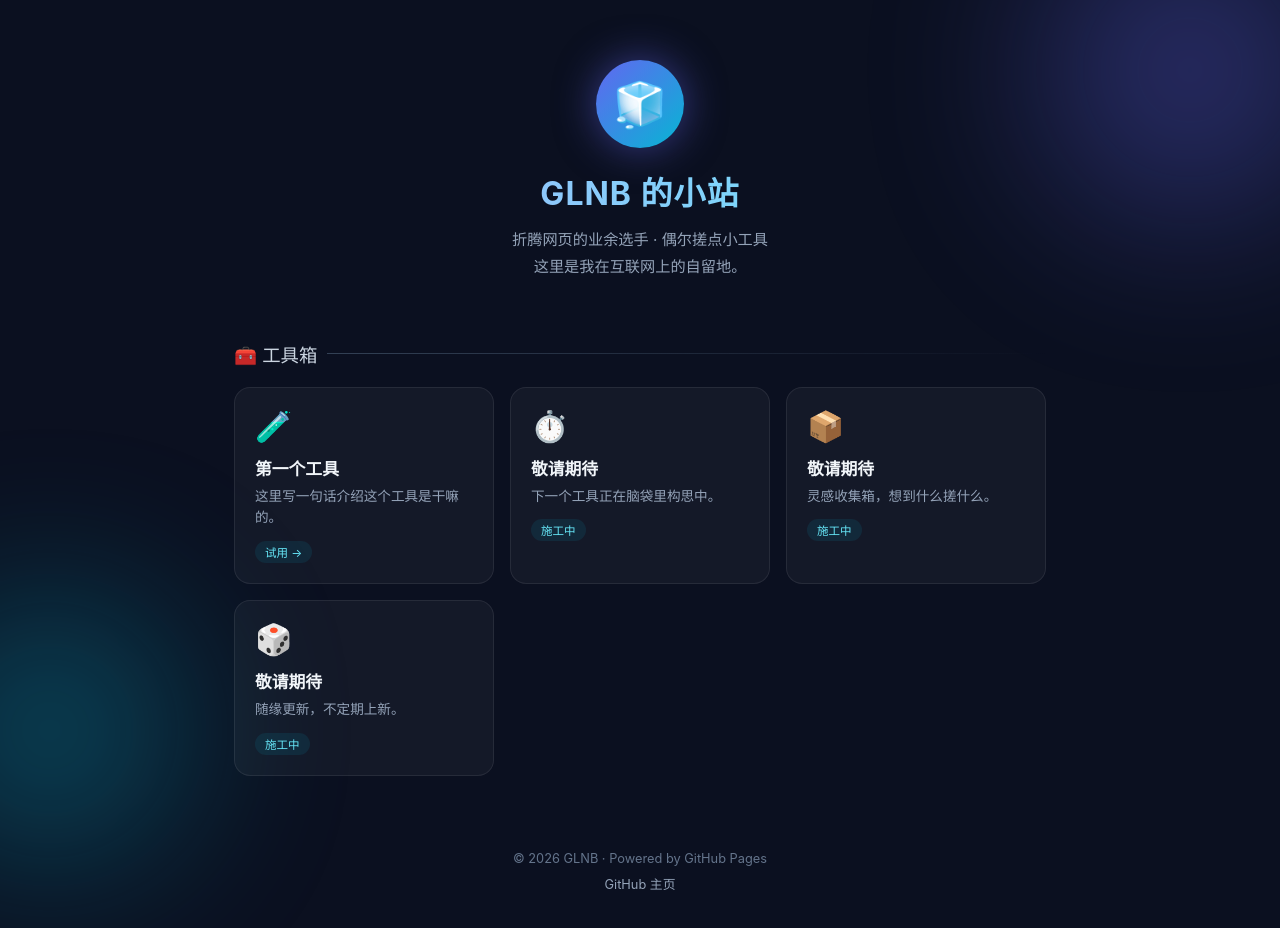
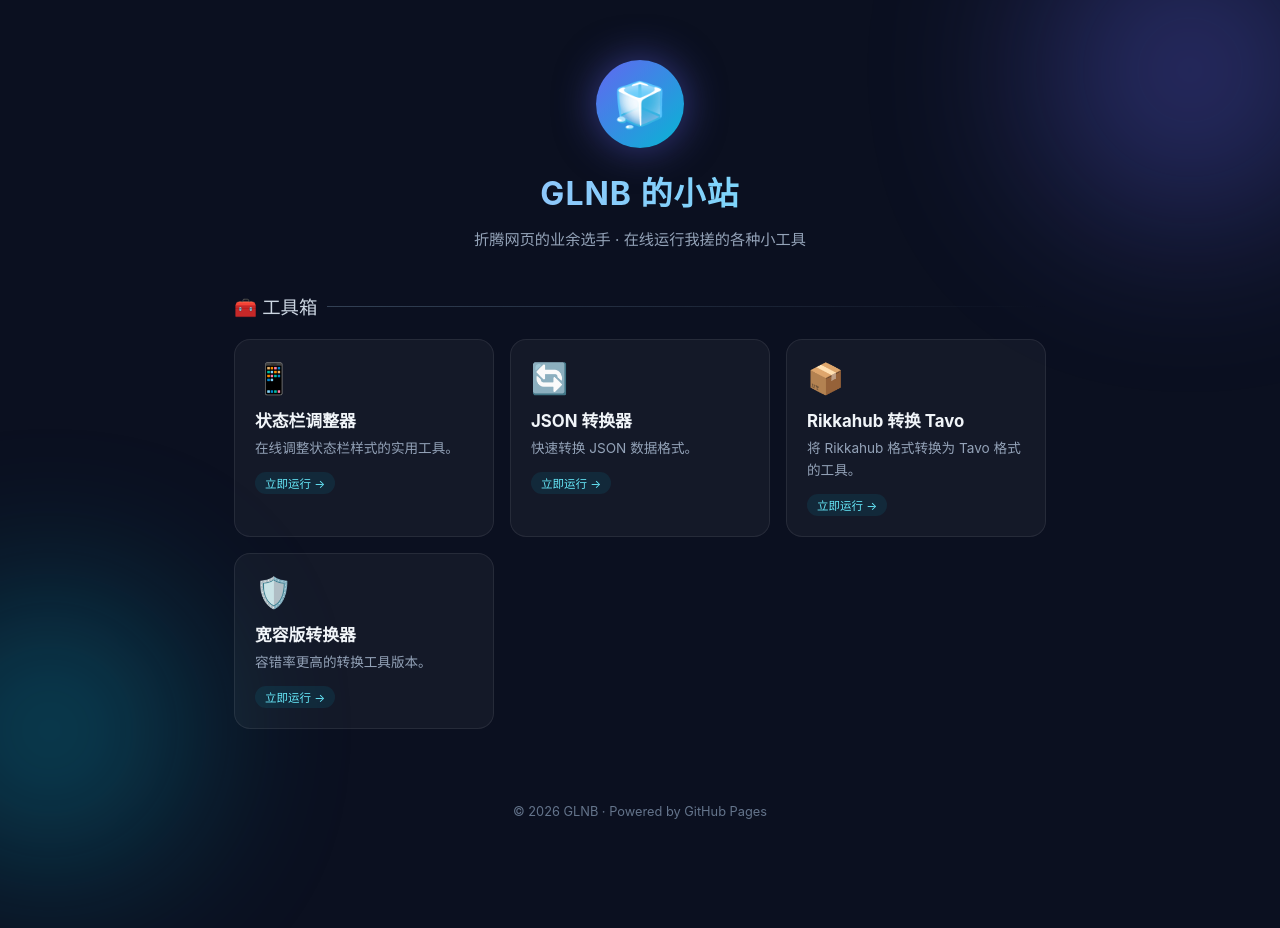
Before and after one commit to 8hkkhrkypf-lang/8hkkhrkypf-lang.github.io, a plain HTML site: page index.html in a window 1280 px wide. After the commit the page ends 864 px from the top, so only its background shows below. Drawn offline with Linux system fonts and the light colour scheme.

Commit message:
Update index.html

```diff
--- a/index.html
+++ b/index.html
@@ -6,141 +6,66 @@
 <title>GLNB 的小站</title>
 <style>
   * { margin: 0; padding: 0; box-sizing: border-box; }
-
-  body {
-    font-family: -apple-system, "PingFang SC", "Microsoft YaHei", sans-serif;
-    background: #0b1020;
-    color: #e2e8f0;
-    min-height: 100vh;
-    overflow-x: hidden;
-  }
-
-  /* 背景光斑装饰 */
-  .glow {
-    position: fixed; border-radius: 50%;
-    filter: blur(90px); opacity: .35; z-index: 0; pointer-events: none;
-  }
+  body { font-family: -apple-system, "PingFang SC", sans-serif; background: #0b1020; color: #e2e8f0; min-height: 100vh; }
+  .glow { position: fixed; border-radius: 50%; filter: blur(90px); opacity: .35; z-index: 0; pointer-events: none; }
   .glow1 { width: 300px; height: 300px; background: #6366f1; top: -80px; right: -60px; }
   .glow2 { width: 260px; height: 260px; background: #06b6d4; bottom: -60px; left: -80px; }
-
   .container { position: relative; z-index: 1; max-width: 860px; margin: 0 auto; padding: 60px 24px 40px; }
-
-  /* 头部 */
-  header { text-align: center; margin-bottom: 60px; animation: fadeUp .8s ease both; }
-  .avatar {
-    width: 88px; height: 88px; margin: 0 auto 20px;
-    border-radius: 50%; display: flex; align-items: center; justify-content: center;
-    font-size: 44px;
-    background: linear-gradient(135deg, #6366f1, #06b6d4);
-    box-shadow: 0 0 40px rgba(99, 102, 241, .5);
-  }
-  h1 {
-    font-size: 2rem; letter-spacing: 1px;
-    background: linear-gradient(90deg, #a5b4fc, #67e8f9);
-    -webkit-background-clip: text; background-clip: text; color: transparent;
-  }
+  header { text-align: center; margin-bottom: 40px; }
+  .avatar { width: 88px; height: 88px; margin: 0 auto 20px; border-radius: 50%; display: flex; align-items: center; justify-content: center; font-size: 44px; background: linear-gradient(135deg, #6366f1, #06b6d4); box-shadow: 0 0 40px rgba(99, 102, 241, .5); }
+  h1 { font-size: 2rem; letter-spacing: 1px; background: linear-gradient(90deg, #a5b4fc, #67e8f9); -webkit-background-clip: text; background-clip: text; color: transparent; }
   .bio { margin-top: 12px; color: #94a3b8; font-size: .95rem; line-height: 1.8; }
-
-  /* 分区标题 */
-  .section-title {
-    display: flex; align-items: center; gap: 10px;
-    font-size: 1.15rem; margin: 40px 0 20px; color: #cbd5e1;
-    animation: fadeUp .8s .2s ease both;
-  }
+  .section-title { display: flex; align-items: center; gap: 10px; font-size: 1.15rem; margin: 40px 0 20px; color: #cbd5e1; }
   .section-title::after { content: ""; flex: 1; height: 1px; background: linear-gradient(90deg, #334155, transparent); }
-
-  /* 工具卡片网格 */
   .grid { display: grid; grid-template-columns: repeat(auto-fill, minmax(240px, 1fr)); gap: 16px; }
-
-  .card {
-    background: rgba(255,255,255,.04);
-    border: 1px solid rgba(255,255,255,.08);
-    border-radius: 16px; padding: 20px;
-    text-decoration: none; color: inherit;
-    transition: transform .25s ease, border-color .25s ease, box-shadow .25s ease;
-    animation: fadeUp .8s ease both;
-  }
-  .card:hover {
-    transform: translateY(-5px);
-    border-color: rgba(103, 232, 249, .5);
-    box-shadow: 0 10px 30px rgba(6, 182, 212, .15);
-  }
+  .card { background: rgba(255,255,255,.04); border: 1px solid rgba(255,255,255,.08); border-radius: 16px; padding: 20px; text-decoration: none; color: inherit; transition: all .25s; }
+  .card:hover { transform: translateY(-5px); border-color: rgba(103, 232, 249, .5); box-shadow: 0 10px 30px rgba(6, 182, 212, .15); }
   .card .icon { font-size: 30px; margin-bottom: 12px; }
   .card h3 { font-size: 1.05rem; margin-bottom: 6px; color: #f1f5f9; }
   .card p { font-size: .85rem; color: #94a3b8; line-height: 1.6; }
-  .card .tag {
-    display: inline-block; margin-top: 12px; font-size: .72rem;
-    color: #67e8f9; background: rgba(6,182,212,.1);
-    padding: 3px 10px; border-radius: 20px;
-  }
-
-  footer {
-    margin-top: 70px; text-align: center;
-    color: #64748b; font-size: .8rem; line-height: 2;
-    animation: fadeUp .8s .4s ease both;
-  }
+  .card .tag { display: inline-block; margin-top: 12px; font-size: .72rem; color: #67e8f9; background: rgba(6,182,212,.1); padding: 3px 10px; border-radius: 20px; }
+  footer { margin-top: 70px; text-align: center; color: #64748b; font-size: .8rem; line-height: 2; }
   footer a { color: #94a3b8; text-decoration: none; }
-  footer a:hover { color: #67e8f9; }
-
-  @keyframes fadeUp { from { opacity: 0; transform: translateY(16px); } to { opacity: 1; transform: none; } }
 </style>
 </head>
 <body>
-
 <div class="glow glow1"></div>
 <div class="glow glow2"></div>
-
 <div class="container">
-
-  <!-- ========== 头部：改你的名字和简介就改这里 ========== -->
   <header>
     <div class="avatar">🧊</div>
     <h1>GLNB 的小站</h1>
-    <p class="bio">折腾网页的业余选手 · 偶尔搓点小工具<br>这里是我在互联网上的自留地。</p>
+    <p class="bio">折腾网页的业余选手 · 在线运行我搓的各种小工具</p>
   </header>
-
-  <!-- ========== 工具箱 ========== -->
   <div class="section-title">🧰 工具箱</div>
   <div class="grid">
-
-    <!-- ↓↓↓ 复制这一整块 <a>...</a>，改文字和链接，就能加一个新工具 ↓↓↓ -->
-    <a class="card" href="https://glnb.cloud-ip.cc" >
-      <div class="icon">🧪</div>
-      <h3>第一个工具</h3>
-      <p>这里写一句话介绍这个工具是干嘛的。</p>
-      <span class="tag">试用 →</span>
+    <!-- 下面这些卡片已自动对应你上传的文件名，随便改改介绍文字就行 -->
+    <a class="card" href="Adjust_the_status_bar.html">
+      <div class="icon">📱</div>
+      <h3>状态栏调整器</h3>
+      <p>在线调整状态栏样式的实用工具。</p>
+      <span class="tag">立即运行 →</span>
     </a>
-    <!-- ↑↑↑ 复制到这里为止 ↑↑↑ -->
-
-    <a class="card" href="#">
-      <div class="icon">⏱️</div>
-      <h3>敬请期待</h3>
-      <p>下一个工具正在脑袋里构思中。</p>
-      <span class="tag">施工中</span>
+    <a class="card" href="Conversion_JSON.html">
+      <div class="icon">🔄</div>
+      <h3>JSON 转换器</h3>
+      <p>快速转换 JSON 数据格式。</p>
+      <span class="tag">立即运行 →</span>
     </a>
-
-    <a class="card" href="#">
+    <a class="card" href="Conversion_JSON(Rikkahub_to_Tavo).html">
       <div class="icon">📦</div>
-      <h3>敬请期待</h3>
-      <p>灵感收集箱，想到什么搓什么。</p>
-      <span class="tag">施工中</span>
+      <h3>Rikkahub 转换 Tavo</h3>
+      <p>将 Rikkahub 格式转换为 Tavo 格式的工具。</p>
+      <span class="tag">立即运行 →</span>
     </a>
-
-    <a class="card" href="#">
-      <div class="icon">🎲</div>
-      <h3>敬请期待</h3>
-      <p>随缘更新，不定期上新。</p>
-      <span class="tag">施工中</span>
+    <a class="card" href="Tolerant%20version_Rikkahub_to_Tavo.html">
+      <div class="icon">🛡️</div>
+      <h3>宽容版转换器</h3>
+      <p>容错率更高的转换工具版本。</p>
+      <span class="tag">立即运行 →</span>
     </a>
-
   </div>
-
-  <footer>
-    <p>© 2026 GLNB · Powered by GitHub Pages</p>
-    <p><a href="https://github.com/8hkkhrkypf-lang" target="_blank">GitHub 主页</a></p>
-  </footer>
-
+  <footer>© 2026 GLNB · Powered by GitHub Pages</footer>
 </div>
-
 </body>
 </html>
```
